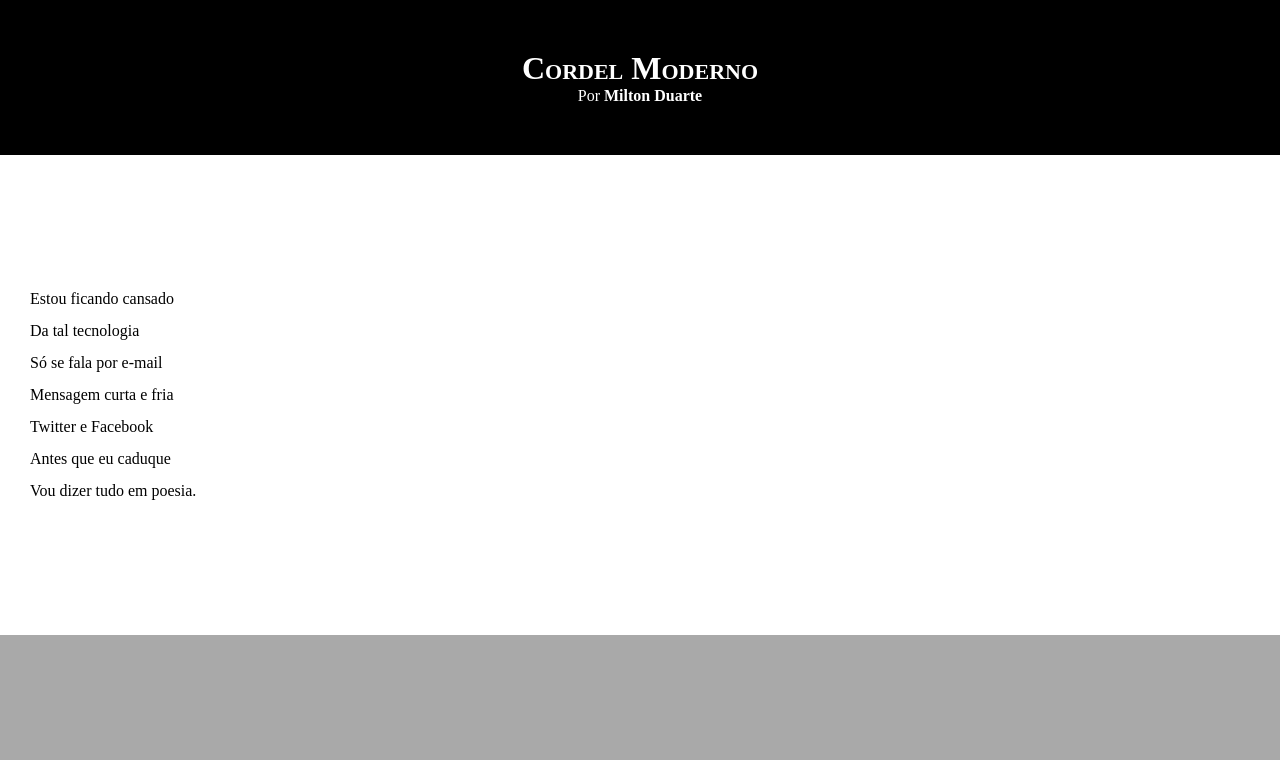
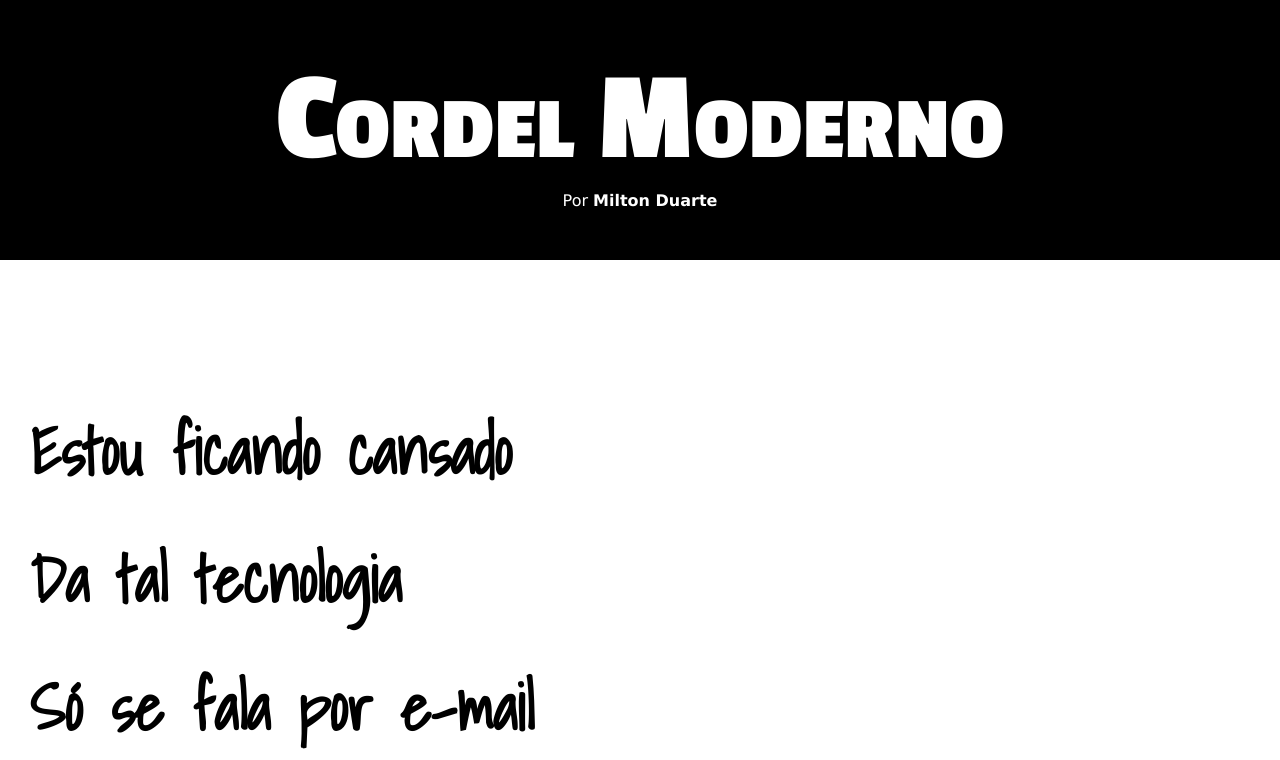
Before and after one commit to luanefonseca/HTML-CSS, a plain HTML site: page exercicios/desafio12/index.html in a window 1280 px wide. Shown: the top 760 px of the page. Drawn offline with Linux system fonts and the light colour scheme.

Commit message:
atualizao de estilo desafio22

```diff
--- a/exercicios/desafio12/estilo/style.css
+++ b/exercicios/desafio12/estilo/style.css
@@ -1,5 +1,14 @@
 @charset "UTF-8";
 
+@import url('https://fonts.googleapis.com/css2?family=Passion+One:wght@400;700;900&display=swap');
+
+@import url('https://fonts.googleapis.com/css2?family=Shadows+Into+Light&display=swap');
+
+:root {
+    --fonte1: Verdana, Geneva, Tahoma, sans-serif;
+    --fonte2: "Passion One", sans-serif;
+    --fonte3: "Shadows Into Light", cursive;
+}
 * {
     margin: 0px;
     padding: 0px;
@@ -8,6 +17,7 @@
 html, body {
     min-height: 100%;
     background-color: darkgrey;
+    font-family: var(--fonte1);
 
 }
 
@@ -20,6 +30,8 @@ header {
 
 header > h1 {
     font-variant: small-caps;
+    font-family: var(--fonte2);
+    font-size: 10vw;
 }
 
 a {
@@ -37,6 +49,9 @@ section {
     padding-bottom: 10%;
     padding-left: 30px;
     line-height: 2em;
+    font-family: var(--fonte3);
+    font-weight: bold;
+    font-size: 5vw;
 }
 
 section.normal {
```
